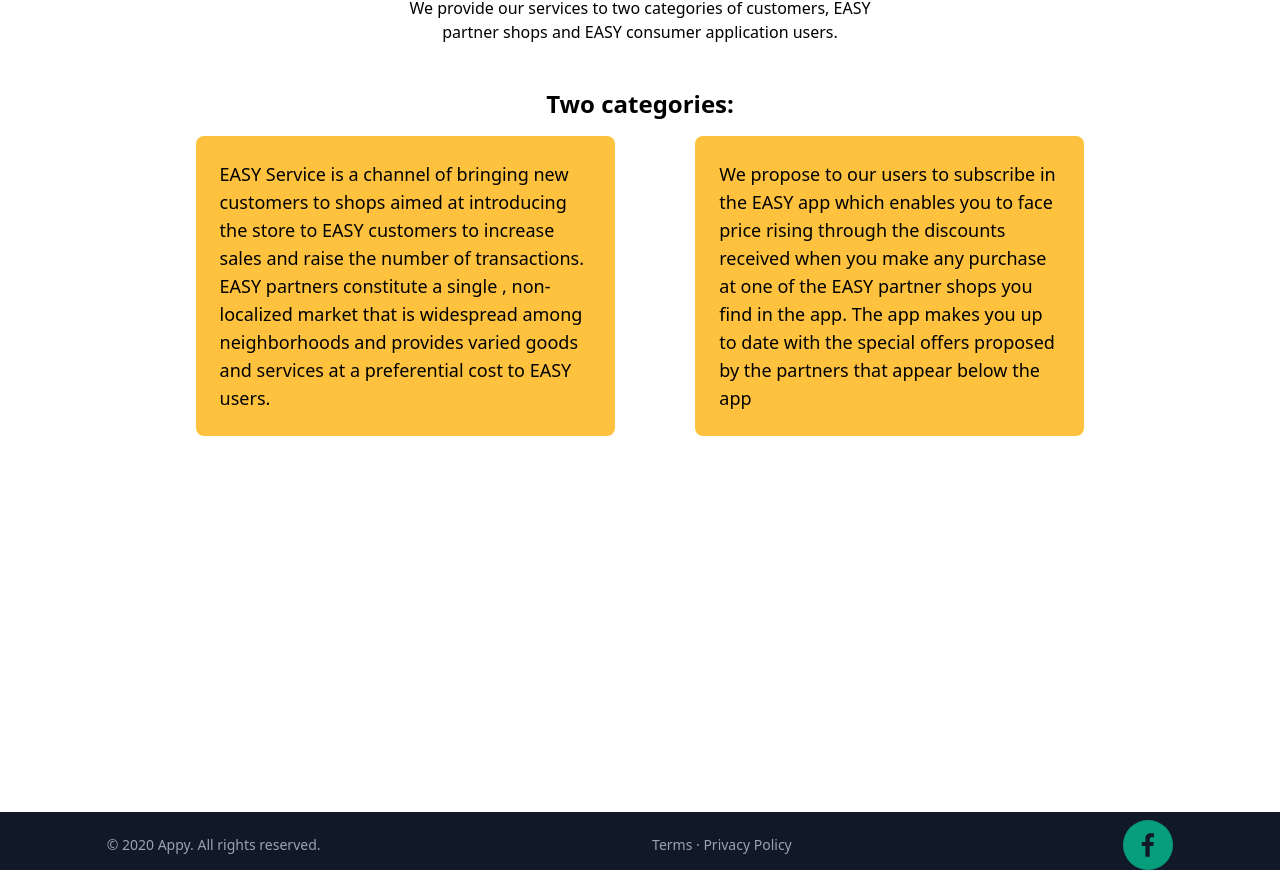
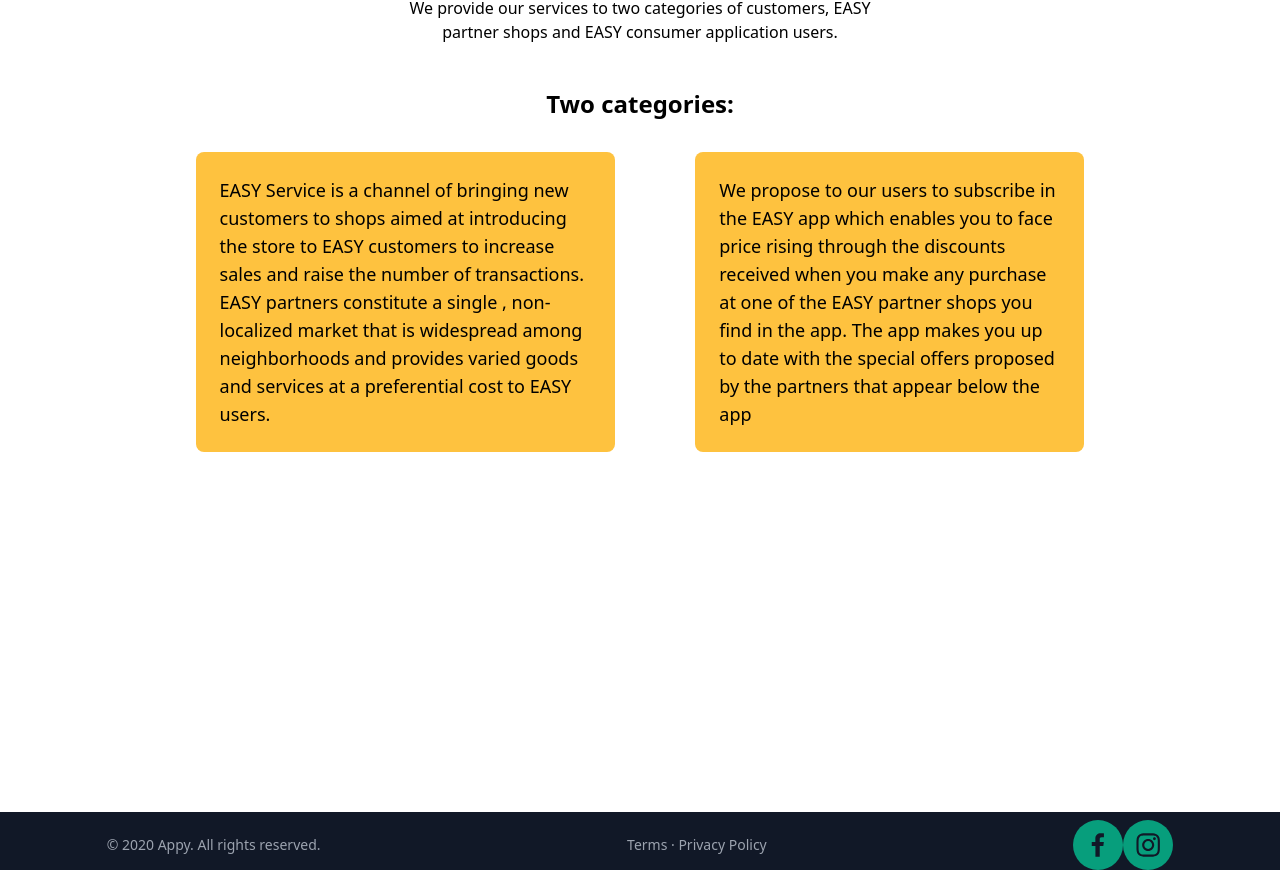
Before and after one commit to asmaemou/easywebsite2, a React (Create React App) app: page /about in a window 1280 px wide. Shown: the part 212-1082 px from the top of the page. Built offline with nearby package versions, Linux system fonts and the light colour scheme.

Commit message:
adding instagram icon+the box in about

```diff
--- a/src/components/About.js
+++ b/src/components/About.js
@@ -7,8 +7,8 @@ const About = () => {
       We provide our services to two categories of customers, EASY partner shops and EASY consumer application users.
       </p>
       <div>
-        <p className="font-bold mb-2 text-center mt-7 mb-11 text-2xl">Two categories:</p>
-        <div className="flex gap-20 mt-4 w-10/12 mx-auto">
+        <p className="font-bold mb-2 text-center mt-7 mb-17 text-2xl">Two categories:</p>
+        <div className="flex gap-20 mt-8 w-10/12 mx-auto">
         <div className="bg-[#fec23f] p-6 rounded-lg hover:-translate-y-5 hover:-translate-x-2 duration-300">
         <p className="text-lg">
         EASY Service is a channel of bringing new customers to shops aimed at introducing the store to EASY customers to increase sales and raise the number of transactions.
--- a/src/components/Footer.js
+++ b/src/components/Footer.js
@@ -10,7 +10,11 @@ const Footer = () => {
       >
         <span>© 2020 Appy. All rights reserved.</span>
         <span>Terms · Privacy Policy</span>
+        <div className="flex flex-row justify-between ">
         <SocialIcon url="https://web.facebook.com/easylarache/videos/3293695087585784" bgColor='#079e7c' />
+        <SocialIcon url="https://www.instagram.com/easy.maroc/?igshid=MzRlODBiNWFlZA%3D%3D" bgColor='#079e7c' />
+        </div>
+
       </div>
     </footer>
   );
```
